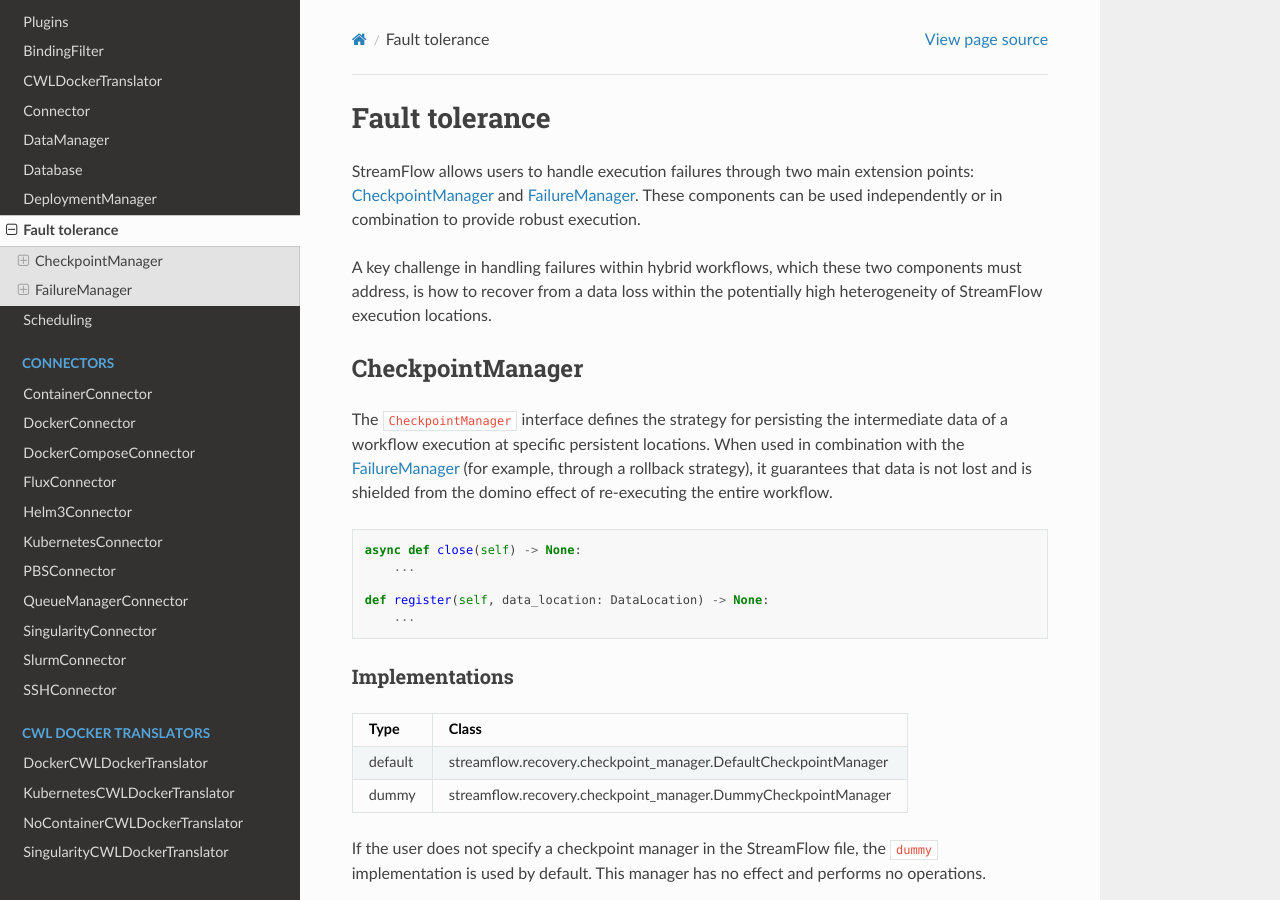
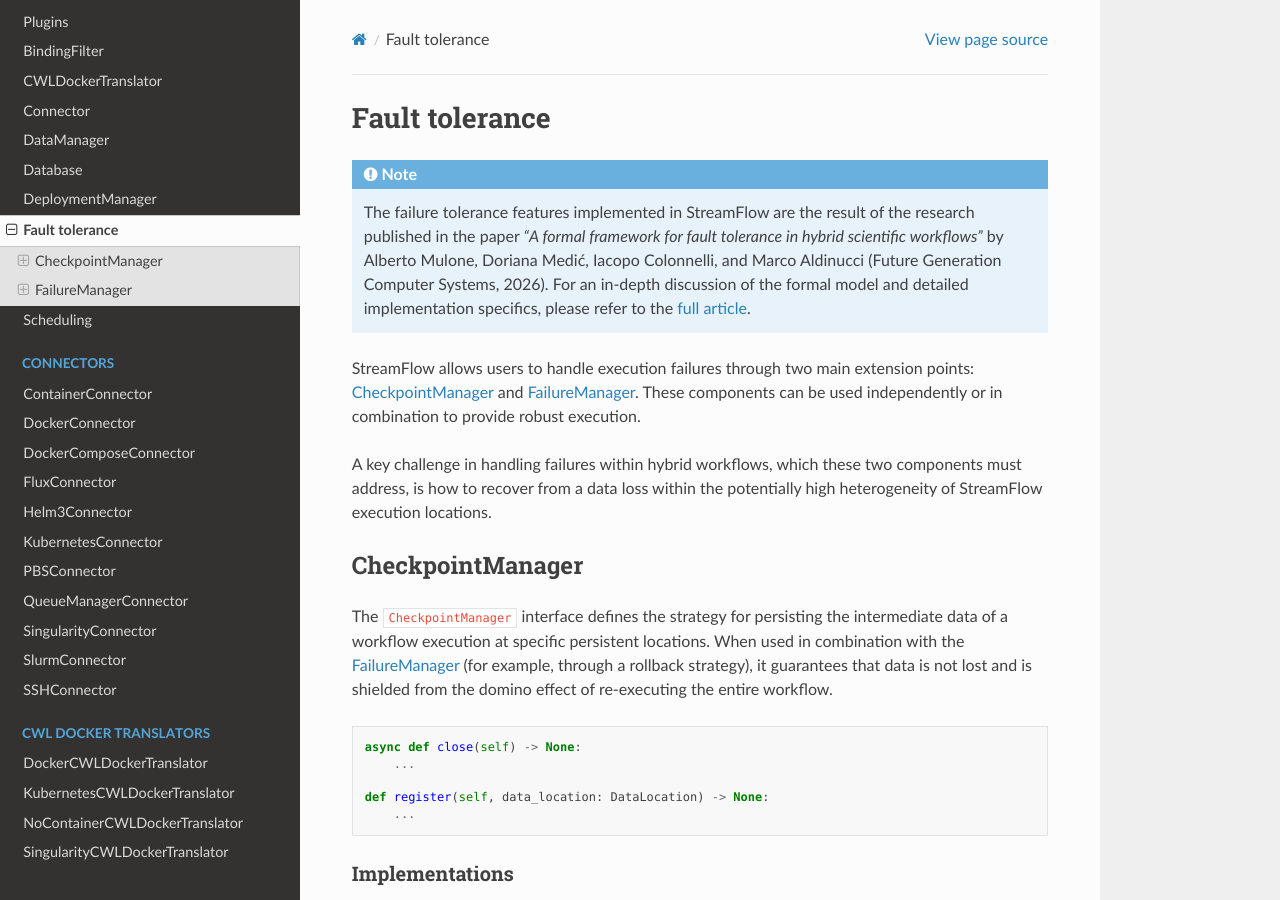
Before and after one commit to alpha-unito/streamflow, a Sphinx documentation site: the page built from docs/source/ext/fault-tolerance.rst, in a window 1280 px wide and 900 px high. Built offline with Sphinx 7.4.7 and the Read the Docs theme 3.1.0, drawn with Linux system fonts in a browser that asks for light colours.

Commit message:
Added citation reference in the documentation for Fault tolerance feature

```diff
--- a/docs/source/ext/fault-tolerance.rst
+++ b/docs/source/ext/fault-tolerance.rst
@@ -1,6 +1,9 @@
 ===============
 Fault tolerance
 ===============
+
+.. note::
+   The failure tolerance features implemented in StreamFlow are the result of the research published in the paper *"A formal framework for fault tolerance in hybrid scientific workflows"* by Alberto Mulone, Doriana Medić, Iacopo Colonnelli, and Marco Aldinucci (Future Generation Computer Systems, 2026). For an in-depth discussion of the formal model and detailed implementation specifics, please refer to the `full article <https://doi.org/10.1016/j.future.2025.108188>`_.
 
 StreamFlow allows users to handle execution failures through two main extension points: :ref:`CheckpointManager <CheckpointManager>` and :ref:`FailureManager <FailureManager>`. These components can be used independently or in combination to provide robust execution.
 
```
Also changed, not shown: 1 other file.
